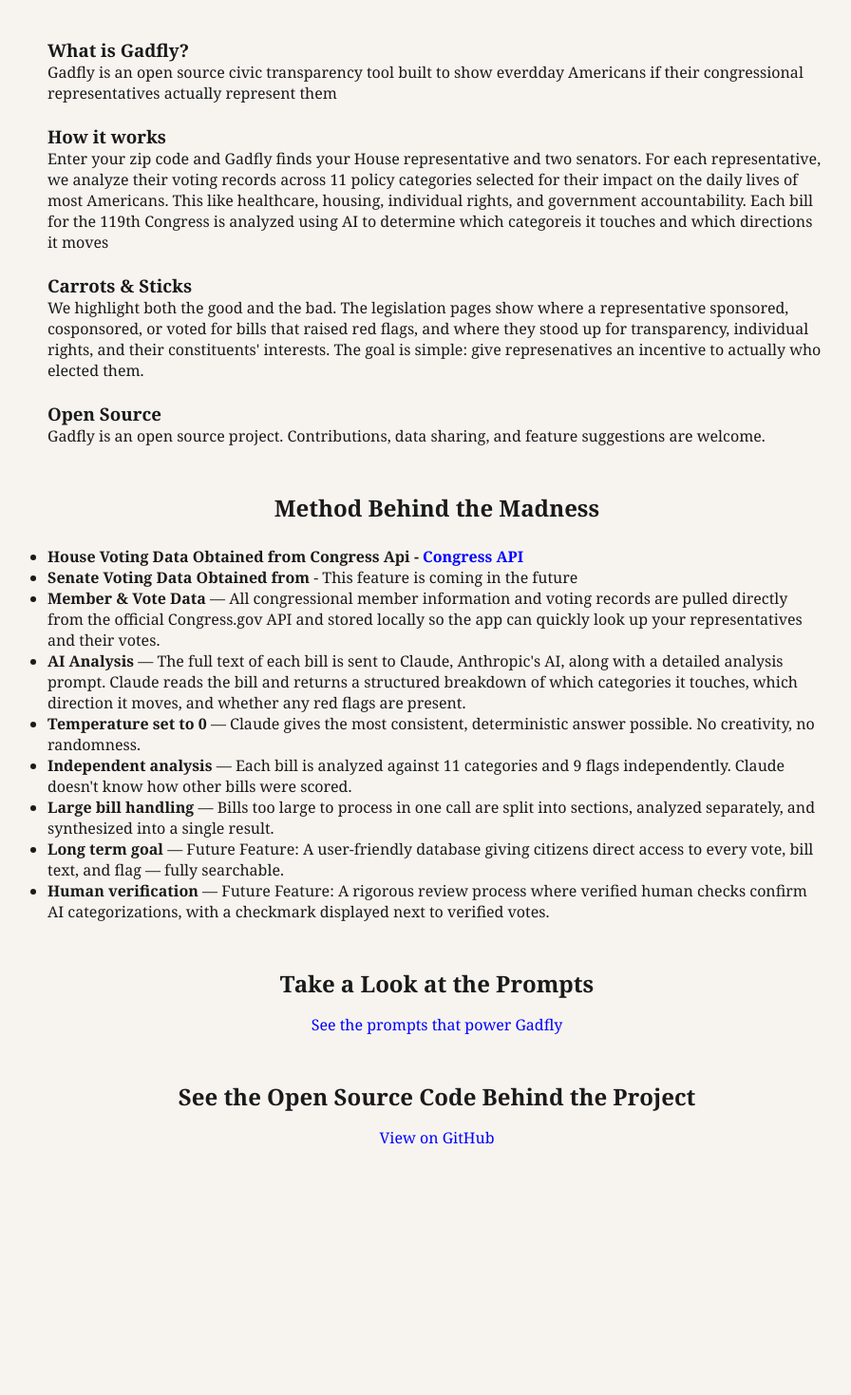
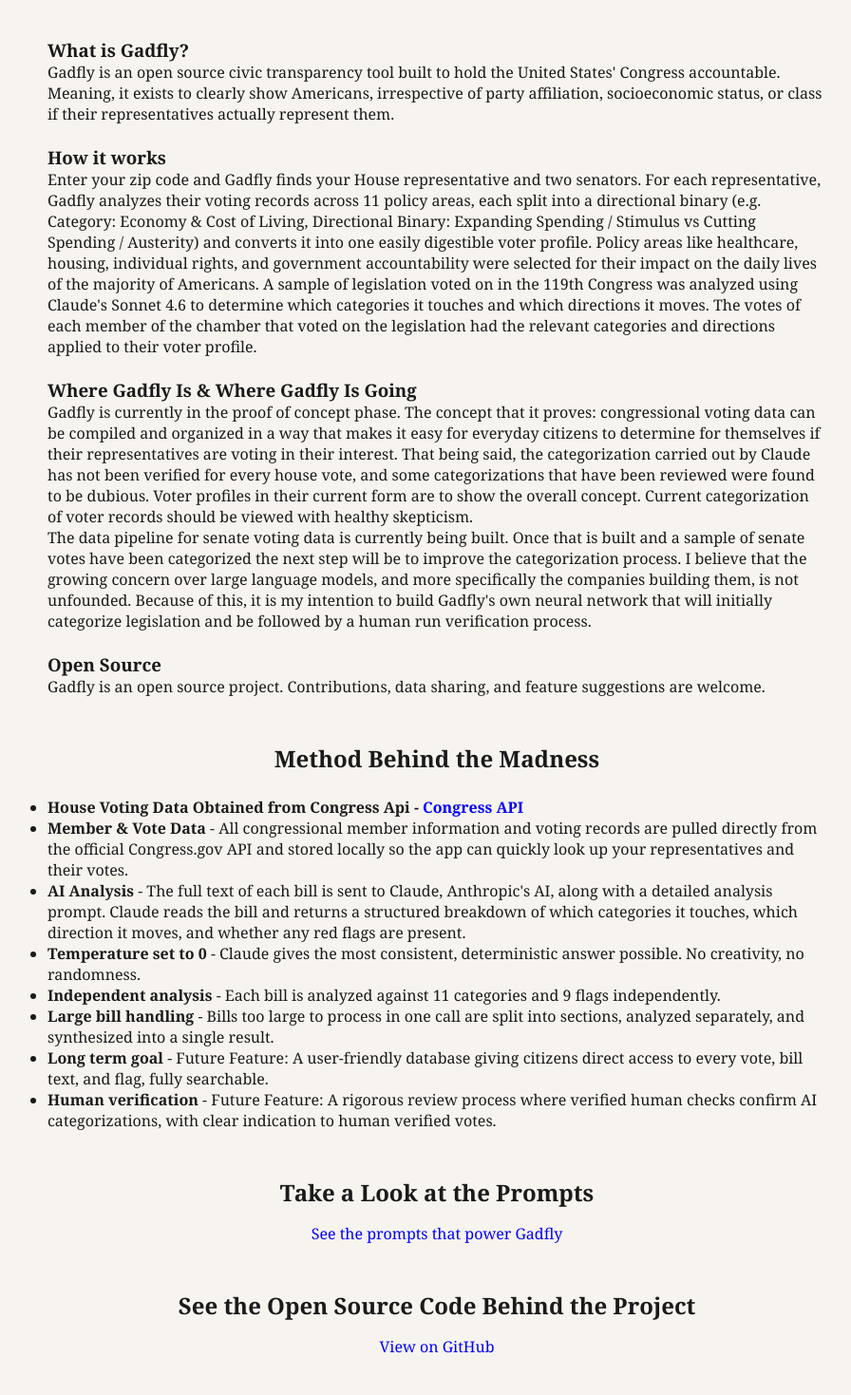
Before and after one commit to jryanlohmolder/gadfly, a Flask app: page /about in a window 1280 px wide. Shown: the part 100-1569 px from the top of the page at 95% size, without its empty margins (180-1076 px from the left). Before the commit the page ends 1305 px from the top, so only its background shows below. Run offline with Flask 3, Linux system fonts and the light colour scheme; some libraries are stand-ins or nearby versions.

Commit message:
about and member pages modified before hosting gadfly on personal vps. Moving away from render.

```diff
--- a/templates/about.html
+++ b/templates/about.html
@@ -6,19 +6,28 @@
 <div style="padding: 40px; max-width: 900px; margin: 0 auto;">
 
     <h3>What is Gadfly?</h3>
-    Gadfly is an open source civic transparency tool built to show everdday Americans if
-    their congressional representatives actually represent them<br><br>
+    Gadfly is an open source civic transparency tool built to hold the United States' Congress accountable. Meaning, it exists to clearly show Americans,
+    irrespective of party affiliation, socioeconomic status, or class if their representatives actually represent them.
+    <br><br>
     <h3>How it works</h3>
-    Enter your zip code and Gadfly finds your House representative and two senators. For each
-    representative, we analyze their voting records across 11 policy categories selected for their
-    impact on the daily lives of most Americans. This like healthcare, housing, individual rights,
-    and government accountability. Each bill for the 119th Congress is analyzed using
-    AI to determine which categoreis it touches and which directions it moves<br><br>
-    <h3>Carrots & Sticks</h3>
-    We highlight both the good and the bad. The legislation pages show where a representative
-    sponsored, cosponsored, or voted for bills that raised red flags, and where they stood up
-    for transparency, individual rights, and their constituents' interests. The goal is simple: give
-    represenatives an incentive to actually who elected them.<br><br>
+    Enter your zip code and Gadfly finds your House representative and two senators. For each representative, Gadfly analyzes their voting
+    records across 11 policy areas, each split into a directional binary (e.g. Category: Economy & Cost of Living, Directional Binary: Expanding Spending
+    / Stimulus vs Cutting Spending / Austerity) and converts it into one easily digestible voter profile. Policy areas like healthcare, housing,
+    individual rights, and government accountability were selected for their impact on the daily lives of the majority of Americans. A sample of legislation
+    voted on in the 119th Congress was analyzed using Claude's Sonnet 4.6 to determine which categories it touches and which directions it moves. The votes
+    of each member of the chamber that voted on the legislation had the relevant categories and directions applied to their voter profile.
+    <br><br>
+    <h3>Where Gadfly Is & Where Gadfly Is Going</h3>
+    Gadfly is currently in the proof of concept phase. The concept that it proves: congressional voting data can be compiled and organized in
+    a way that makes it easy for everyday citizens to determine for themselves if their representatives are voting in their interest. That being said, the
+    categorization carried out by Claude has not been verified for every house vote, and some categorizations that have been reviewed were found to be
+    dubious. Voter profiles in their current form are to show the overall concept. Current categorization of voter records should be viewed with healthy
+    skepticism.<br>
+
+    The data pipeline for senate voting data is currently being built. Once that is built and a sample of senate votes have been categorized the next step
+    will be to improve the categorization process. I believe that the growing concern over large language models, and more specifically the companies
+    building them, is not unfounded. Because of this, it is my intention to build Gadfly's own neural network that will initially categorize legislation and be
+    followed by a human run verification process.<br><br>
     <h3>Open Source</h3>
     Gadfly is an open source project. Contributions, data sharing, and feature suggestions are
     welcome.
@@ -26,14 +35,13 @@
     <h2 style="text-align: center; margin-top: 3rem; margin-bottom: 1.5rem">Method Behind the Madness</h2>
         <ul>
             <li><strong>House Voting Data Obtained from Congress Api - <a href="https://api.congress.gov/" style="color: blue; text-decoration: none;">Congress API</a></strong></li>
-            <li><strong>Senate Voting Data Obtained from </strong> - This feature is coming in the future</li>
-            <li><strong>Member & Vote Data</strong> — All congressional member information and voting records are pulled directly from the official Congress.gov API and stored locally so the app can quickly look up your representatives and their votes.</li>
-            <li><strong>AI Analysis</strong> — The full text of each bill is sent to Claude, Anthropic's AI, along with a detailed analysis prompt. Claude reads the bill and returns a structured breakdown of which categories it touches, which direction it moves, and whether any red flags are present.</li>
-            <li><strong>Temperature set to 0</strong> — Claude gives the most consistent, deterministic answer possible. No creativity, no randomness.</li>
-            <li><strong>Independent analysis</strong> — Each bill is analyzed against 11 categories and 9 flags independently. Claude doesn't know how other bills were scored.</li>
-            <li><strong>Large bill handling</strong> — Bills too large to process in one call are split into sections, analyzed separately, and synthesized into a single result.</li>
-            <li><strong>Long term goal</strong> — Future Feature: A user-friendly database giving citizens direct access to every vote, bill text, and flag — fully searchable.</li>
-            <li><strong>Human verification</strong> — Future Feature: A rigorous review process where verified human checks confirm AI categorizations, with a checkmark displayed next to verified votes.</li>
+            <li><strong>Member & Vote Data</strong> - All congressional member information and voting records are pulled directly from the official Congress.gov API and stored locally so the app can quickly look up your representatives and their votes.</li>
+            <li><strong>AI Analysis</strong> - The full text of each bill is sent to Claude, Anthropic's AI, along with a detailed analysis prompt. Claude reads the bill and returns a structured breakdown of which categories it touches, which direction it moves, and whether any red flags are present.</li>
+            <li><strong>Temperature set to 0</strong> - Claude gives the most consistent, deterministic answer possible. No creativity, no randomness.</li>
+            <li><strong>Independent analysis</strong> - Each bill is analyzed against 11 categories and 9 flags independently.</li>
+            <li><strong>Large bill handling</strong> - Bills too large to process in one call are split into sections, analyzed separately, and synthesized into a single result.</li>
+            <li><strong>Long term goal</strong> - Future Feature: A user-friendly database giving citizens direct access to every vote, bill text, and flag, fully searchable.</li>
+            <li><strong>Human verification</strong> - Future Feature: A rigorous review process where verified human checks confirm AI categorizations, with clear indication to human verified votes.</li>
                         </ul>
     <h2 style="text-align: center; margin-top: 3rem; margin-bottom: 1rem;">Take a Look at the Prompts</h2>
     <p style="text-align: center;">
```
Also changed, not shown: templates/member.html (+0 -12 lines).
